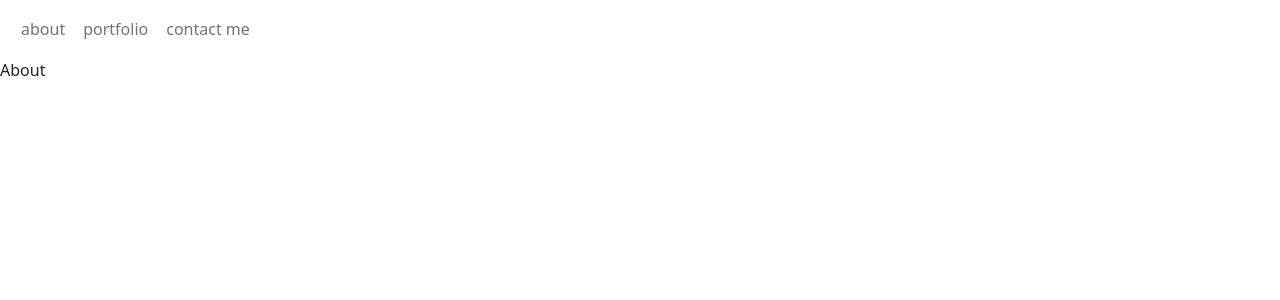
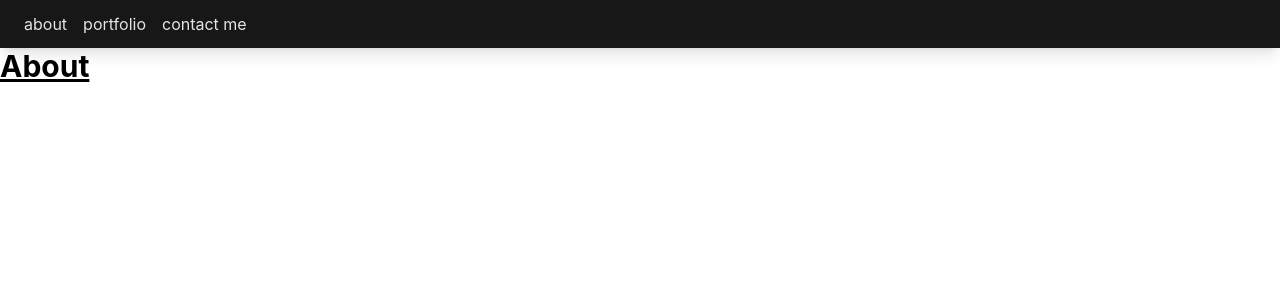
Before and after one commit to maiaferrer/my-react-portfolio, a React (Create React App) app: page / in a window 1280 px wide. Shown: the top 300 px of the page. Built offline with nearby package versions, Linux system fonts and the light colour scheme.

Commit message:
added tailwind and styling to navbar

```diff
--- a/package.json
+++ b/package.json
@@ -35,5 +35,8 @@
       "last 1 firefox version",
       "last 1 safari version"
     ]
+  },
+  "devDependencies": {
+    "tailwindcss": "^3.2.7"
   }
 }
--- a/public/index.html
+++ b/public/index.html
@@ -27,7 +27,7 @@
 
     <title>Maia's Portfolio</title>
   </head>
-  <body>
+  <body className="bg-slate-800">
     <noscript>You need to enable JavaScript to run this app.</noscript>
     <div id="root"></div>
     <!--
--- a/src/App.js
+++ b/src/App.js
@@ -5,6 +5,7 @@ import { useState } from 'react';
 import About from './components/About';
 import Portfolio from './components/Portfolio';
 import Contact from './components/Contact';
+
 
 function App() {
   const [page, setPage] = useState('about')
--- a/src/components/About.js
+++ b/src/components/About.js
@@ -2,6 +2,6 @@ import React from 'react'
 
 export default function About() {
   return (
-    <div>About</div>
+    <div className="text-3xl font-bold underline">About</div>
   )
 }
--- a/src/components/Contact.js
+++ b/src/components/Contact.js
@@ -2,6 +2,6 @@ import React from 'react'
 
 export default function Contact() {
   return (
-    <div>Contact</div>
+    <div className="text-3xl font-bold underline">Contact</div>
   )
 }
--- a/src/components/Header.js
+++ b/src/components/Header.js
@@ -1,21 +1,66 @@
-import React from 'react'
+import React from "react";
 
 export default function Header(props) {
   return (
-   <nav className="navbar navbar-expand-lg ">
-        <div className="container-fluid">
-            <button className="navbar-toggler" type="button" data-bs-toggle="collapse" data-bs-target="#navbarTogglerDemo01"
-                aria-controls="navbarTogglerDemo01" aria-expanded="false" aria-label="Toggle navigation">
-                <span className="navbar-toggler-icon"></span>
-            </button>
-            <div className="collapse navbar-collapse" id="navbarTogglerDemo01">
-                <ul className="navbar-nav me-auto mb-2 mb-lg-0">
-                    <li className="nav-item"> <button className="btn btn-link nav-link" onClick={() => props.setPage('about') }>about</button></li>
-                    <li className="nav-item"> <button className="btn btn-link nav-link" onClick={() => props.setPage('portfolio') }>portfolio</button></li>
-                    <li className="nav-item"> <button className="btn btn-link nav-link" onClick={() => props.setPage('contact') }>contact me</button></li>
-                </ul>
-            </div>
+    <nav className="relative flex w-full flex-wrap items-center justify-between bg-neutral-900 py-3 text-neutral-200 shadow-lg lg:flex-wrap lg:justify-start">
+      <div className="flex w-full flex-wrap items-center justify-between px-6">
+        <button
+          className="block border-0 bg-transparent py-2 px-2.5 text-neutral-200 hover:no-underline hover:shadow-none focus:no-underline focus:shadow-none focus:outline-none focus:ring-0 lg:hidden"
+          type="button"
+          data-te-collapse-init
+          data-te-target="#navbarSupportedContent4"
+          aria-controls="navbarSupportedContent4"
+          aria-expanded="false"
+          aria-label="Toggle navigation"
+        >
+          <span className="[&>svg]:w-7">
+            <svg
+              xmlns="http://www.w3.org/2000/svg"
+              viewBox="0 0 24 24"
+              fill="currentColor"
+              class="h-7 w-7"
+            >
+              <path
+                fill-rule="evenodd"
+                d="M3 6.75A.75.75 0 013.75 6h16.5a.75.75 0 010 1.5H3.75A.75.75 0 013 6.75zM3 12a.75.75 0 01.75-.75h16.5a.75.75 0 010 1.5H3.75A.75.75 0 013 12zm0 5.25a.75.75 0 01.75-.75h16.5a.75.75 0 010 1.5H3.75a.75.75 0 01-.75-.75z"
+                clip-rule="evenodd"
+              />
+            </svg>
+          </span>
+        </button>
+        <div className="!visible hidden flex-grow basis-[100%] items-center lg:!flex lg:basis-auto"
+                id="navbarTogglenavbarSupportedContent4rDemo01">
+          <ul className="space-x-4 list-style-none mr-auto flex flex-col pl-0 lg:flex-row" data-te-navbar-nav-ref>
+            <li className="nav-item">
+              {" "}
+              <button
+                className="btn btn-link nav-link"
+                onClick={() => props.setPage("about")}
+              >
+                about
+              </button>
+            </li>
+            <li className="nav-item">
+              {" "}
+              <button
+                className="btn btn-link nav-link"
+                onClick={() => props.setPage("portfolio")}
+              >
+                portfolio
+              </button>
+            </li>
+            <li className="nav-item">
+              {" "}
+              <button
+                className="btn btn-link nav-link"
+                onClick={() => props.setPage("contact")}
+              >
+                contact me
+              </button>
+            </li>
+          </ul>
         </div>
+      </div>
     </nav>
-  )
+  );
 }
--- a/src/components/Portfolio.js
+++ b/src/components/Portfolio.js
@@ -2,6 +2,6 @@ import React from 'react'
 
 export default function Portfolio() {
   return (
-    <div>Portfolio</div>
+    <div className="text-3xl font-bold underline">Portfolio</div>
   )
 }
--- a/src/index.css
+++ b/src/index.css
@@ -11,3 +11,7 @@ code {
   font-family: source-code-pro, Menlo, Monaco, Consolas, 'Courier New',
     monospace;
 }
+
+@tailwind base;
+@tailwind components;
+@tailwind utilities;
--- a/src/index.js
+++ b/src/index.js
@@ -3,7 +3,7 @@ import ReactDOM from 'react-dom/client';
 import './index.css';
 import App from './App';
 import reportWebVitals from './reportWebVitals';
-import 'bootstrap/dist/css/bootstrap.min.css';
+
 
 const root = ReactDOM.createRoot(document.getElementById('root'));
 root.render(
--- /dev/null
+++ b/tailwind.config.js
@@ -0,0 +1,8 @@
+/** @type {import('tailwindcss').Config} */
+module.exports = {
+  content: [ "./src/**/*.{js,jsx,ts,tsx}" ],
+  theme: {
+    extend: {},
+  },
+  plugins: [],
+}
```
Also changed, not shown: 1 other file (tests, documents, lock files or other folders).
